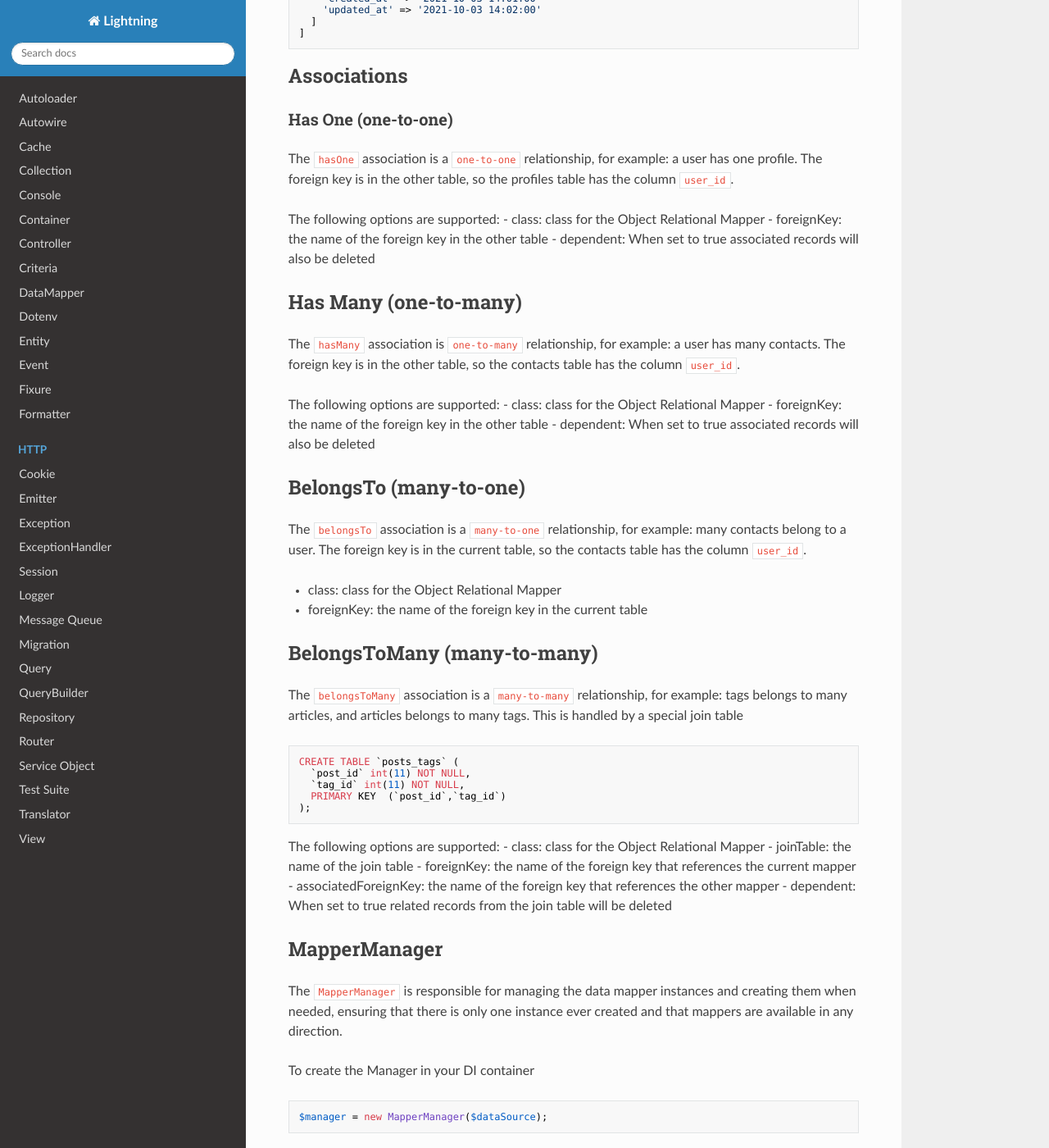
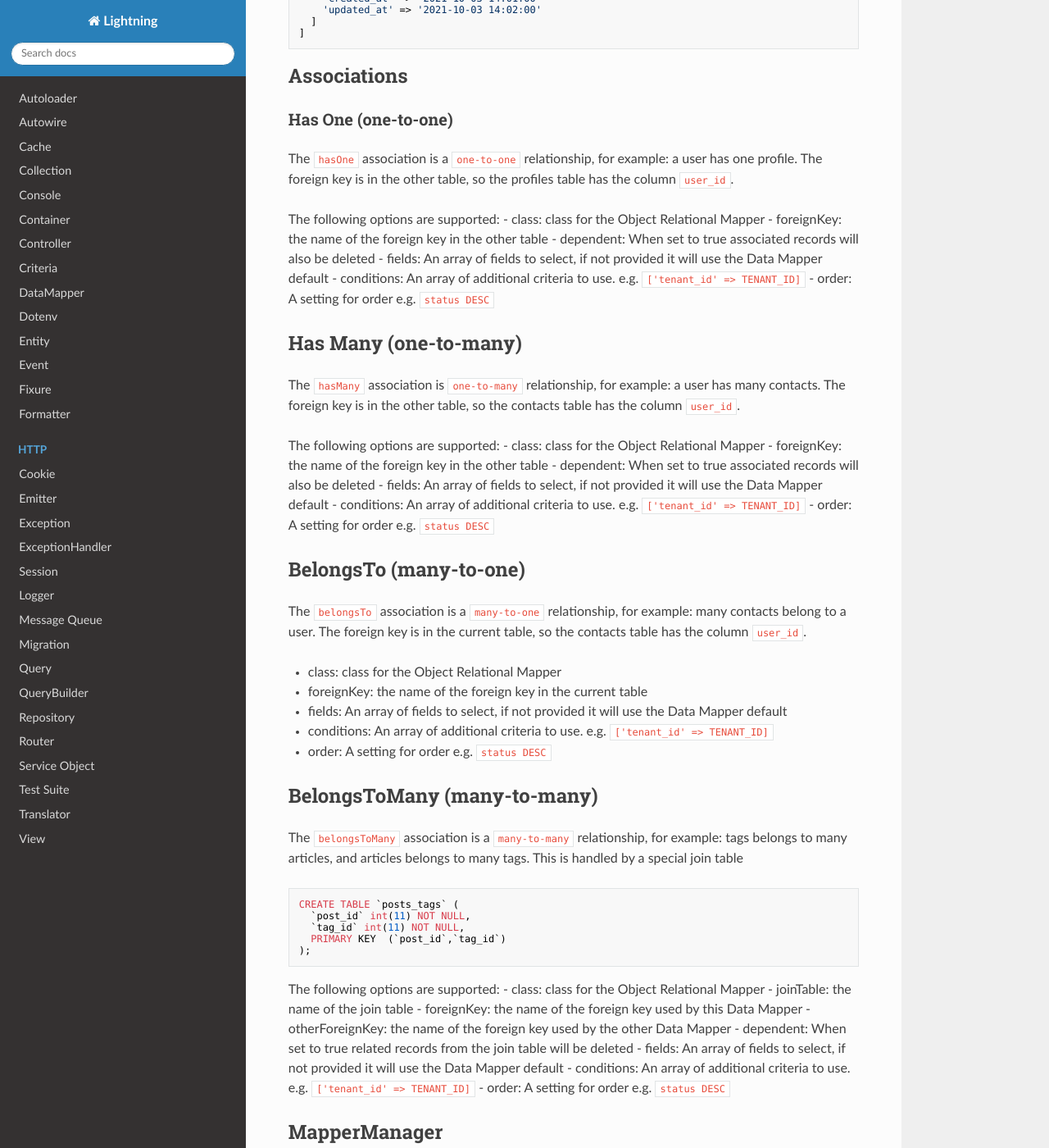
Before and after one commit to jamielsharief/lightning, an MkDocs documentation site: the page built from docs/orm.md, in a window 1280 px wide and 1400 px high, scrolled down 1187 px. Shown: the whole window at 82% size. Built offline with MkDocs 1.6.1, drawn with Linux system fonts in a browser that asks for light colours; nearby versions of some CDN libraries.

Commit message:
renamed associatedForeignKey and worked on additional settings

```diff
--- a/docs/orm.md
+++ b/docs/orm.md
@@ -79,7 +79,9 @@ The following options are supported:
 - class: class for the Object Relational Mapper
 - foreignKey: the name of the foreign key in the other table
 - dependent: When set to true associated records will also be deleted
-
+- fields: An array of fields to select, if not provided it will use the Data Mapper default
+- conditions: An array of additional criteria to use. e.g. `['tenant_id' => TENANT_ID]`
+- order: A setting for order e.g. `status DESC`
 
 ## Has Many (one-to-many)
 
@@ -89,6 +91,9 @@ The following options are supported:
 - class: class for the Object Relational Mapper
 - foreignKey: the name of the foreign key in the other table
 - dependent: When set to true associated records will also be deleted
+- fields: An array of fields to select, if not provided it will use the Data Mapper default
+- conditions: An array of additional criteria to use. e.g. `['tenant_id' => TENANT_ID]`
+- order: A setting for order e.g. `status DESC`
 
 ## BelongsTo (many-to-one)
 
@@ -96,6 +101,9 @@ The `belongsTo` association is a `many-to-one` relationship, for example: many c
 
 - class: class for the Object Relational Mapper
 - foreignKey: the name of the foreign key in the current table
+- fields: An array of fields to select, if not provided it will use the Data Mapper default
+- conditions: An array of additional criteria to use. e.g. `['tenant_id' => TENANT_ID]`
+- order: A setting for order e.g. `status DESC`
 
 ## BelongsToMany (many-to-many)
 
@@ -112,9 +120,12 @@ CREATE TABLE `posts_tags` (
 The following options are supported:
 - class: class for the Object Relational Mapper
 - joinTable: the name of the join table
-- foreignKey: the name of the foreign key that references the current mapper
-- associatedForeignKey: the name of the foreign key that references the other mapper
+- foreignKey: the name of the foreign key used by this Data Mapper
+- otherForeignKey: the name of the foreign key used by the other Data Mapper
 - dependent: When set to true related records from the join table will be deleted
+- fields: An array of fields to select, if not provided it will use the Data Mapper default
+- conditions: An array of additional criteria to use. e.g. `['tenant_id' => TENANT_ID]`
+- order: A setting for order e.g. `status DESC`
 
 ## MapperManager
 
```
Also changed, not shown: 2 other files.
